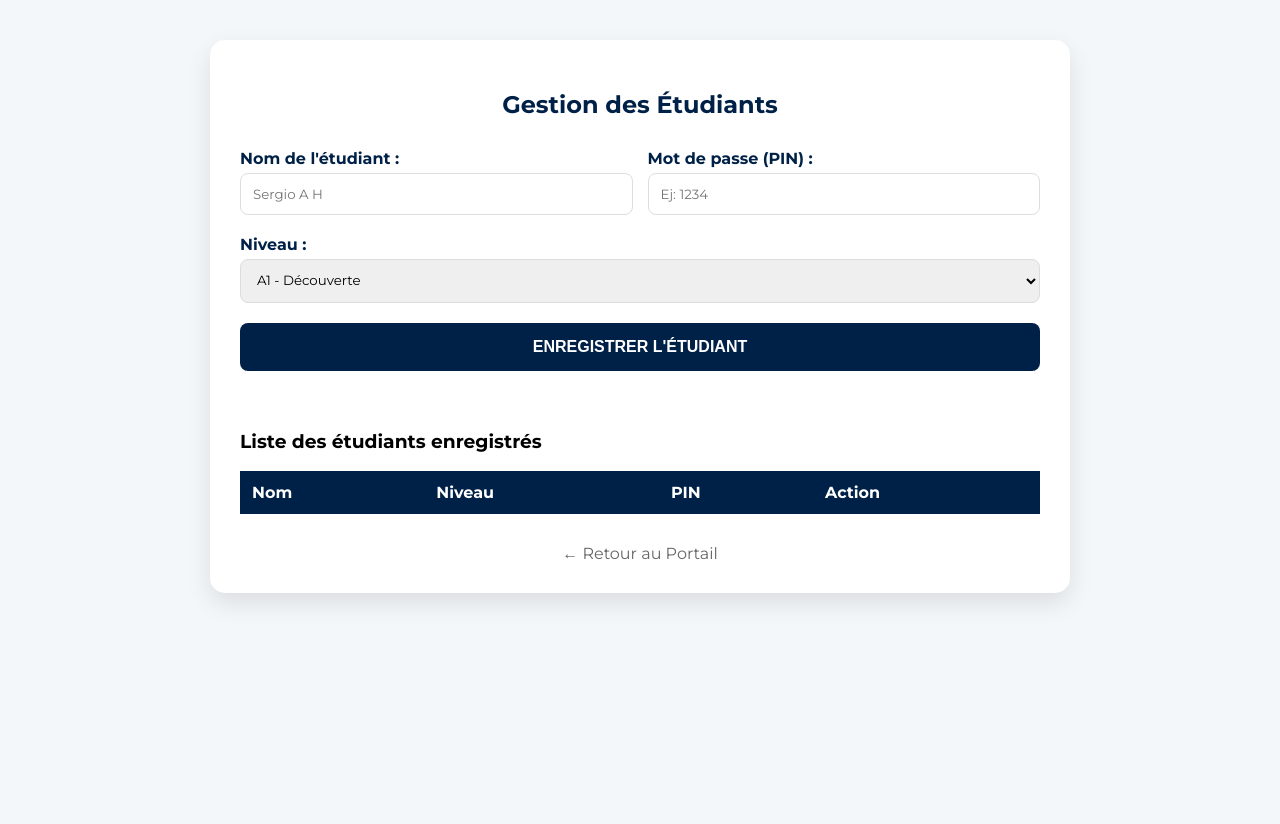
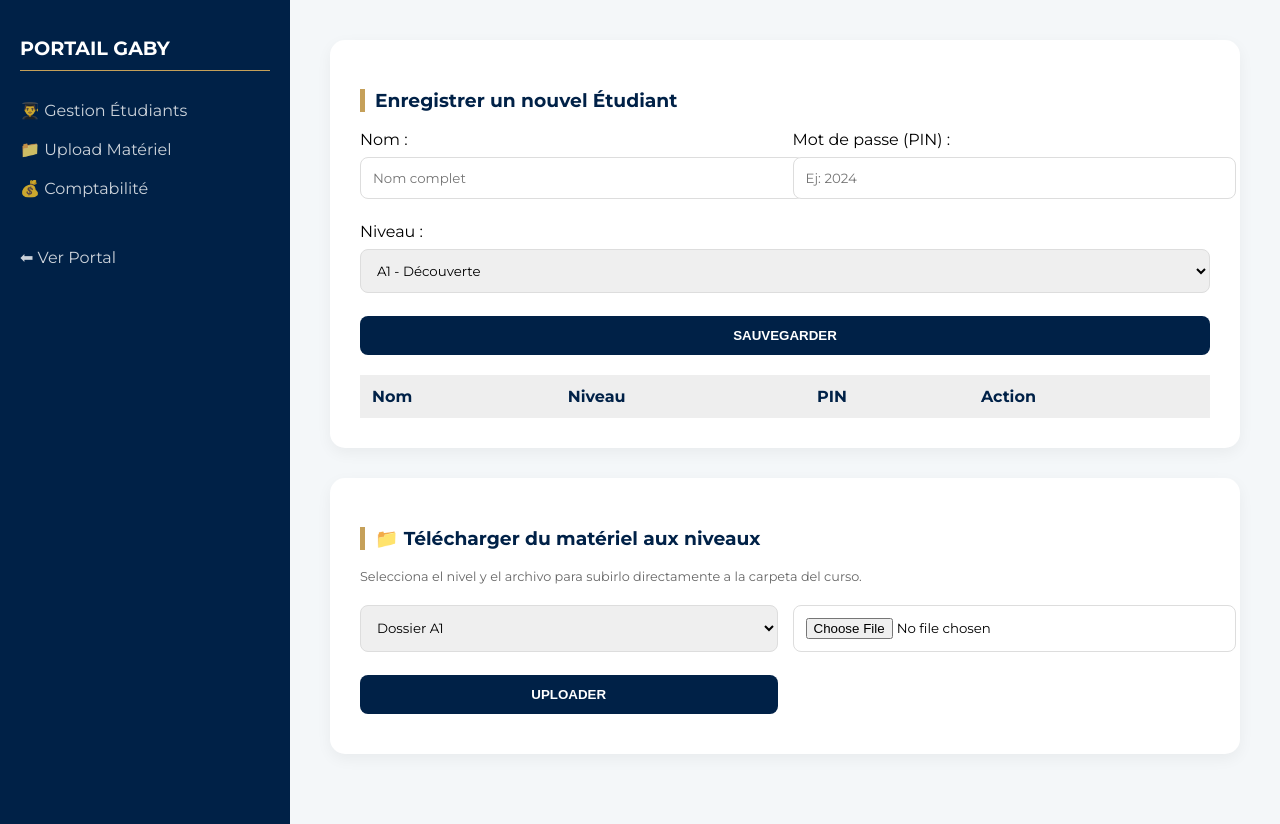
Before and after one commit to gabyesparza1429-lang/Preparacion-DELF, a plain HTML site: page admin.html in a window 1280 px wide. Before the commit the page ends 800 px from the top, so only its background shows below. Drawn offline with Linux system fonts and the light colour scheme; no server answers.

Commit message:
Update admin page title and layout styles

```diff
--- a/admin.html
+++ b/admin.html
@@ -3,49 +3,62 @@
 <head>
     <meta charset="UTF-8">
     <meta name="viewport" content="width=device-width, initial-scale=1.0">
-    <title>Admin | Objectif Réussite DELF</title>
+    <title>Admin Expert | Objectif Réussite</title>
     <link href="https://fonts.googleapis.com/css2?family=Montserrat:wght@400;700&display=swap" rel="stylesheet">
     <style>
-        :root { --oxford-blue: #002147; --gold: #C5A059; }
-        body { font-family: 'Montserrat', sans-serif; background: #f4f7f9; margin: 0; padding: 20px; }
+        :root { --oxford-blue: #002147; --gold: #C5A059; --bg: #f4f7f9; }
+        body { font-family: 'Montserrat', sans-serif; background: var(--bg); margin: 0; display: flex; }
 
-        .admin-container { max-width: 800px; margin: 20px auto; background: white; padding: 30px; border-radius: 15px; box-shadow: 0 10px 25px rgba(0,0,0,0.1); }
-        h2 { color: var(--oxford-blue); text-align: center; margin-bottom: 30px; }
+        /* Sidebar lateral para organizar tus secciones */
+        .sidebar { width: 250px; background: var(--oxford-blue); height: 100vh; color: white; padding: 20px; position: fixed; }
+        .sidebar h2 { font-size: 1.2rem; border-bottom: 1px solid var(--gold); padding-bottom: 10px; }
+        .nav-links { list-style: none; padding: 0; margin-top: 30px; }
+        .nav-links li { margin: 20px 0; cursor: pointer; opacity: 0.8; transition: 0.3s; }
+        .nav-links li:hover { opacity: 1; color: var(--gold); }
 
-        /* Formulario */
-        .form-group { display: grid; grid-template-columns: 1fr 1fr; gap: 15px; margin-bottom: 20px; }
-        label { display: block; font-weight: bold; color: var(--oxford-blue); margin-bottom: 5px; }
-        input, select { width: 100%; padding: 12px; border: 1px solid #ddd; border-radius: 8px; box-sizing: border-box; font-family: inherit; }
-        .btn-save { background: var(--oxford-blue); color: white; border: none; width: 100%; padding: 15px; border-radius: 8px; cursor: pointer; font-weight: bold; font-size: 1rem; transition: 0.3s; }
-        .btn-save:hover { background: var(--gold); }
+        .main-content { margin-left: 290px; padding: 40px; width: 100%; }
+        .section-card { background: white; padding: 30px; border-radius: 15px; box-shadow: 0 5px 15px rgba(0,0,0,0.05); margin-bottom: 30px; }
 
-        /* Tabla de Alumnos */
-        .table-container { margin-top: 40px; overflow-x: auto; }
-        table { width: 100%; border-collapse: collapse; margin-top: 10px; }
-        th { background: var(--oxford-blue); color: white; padding: 12px; text-align: left; }
+        h3 { color: var(--oxford-blue); border-left: 5px solid var(--gold); padding-left: 10px; }
+
+        /* Formulario y Tablas */
+        .grid-form { display: grid; grid-template-columns: 1fr 1fr; gap: 15px; }
+        input, select { width: 100%; padding: 12px; margin: 8px 0; border: 1px solid #ddd; border-radius: 8px; font-family: inherit; }
+        .btn { background: var(--oxford-blue); color: white; border: none; padding: 12px 20px; border-radius: 8px; cursor: pointer; font-weight: bold; transition: 0.3s; }
+        .btn:hover { background: var(--gold); }
+
+        table { width: 100%; border-collapse: collapse; margin-top: 20px; }
+        th { background: #eee; padding: 12px; text-align: left; color: var(--oxford-blue); }
         td { padding: 12px; border-bottom: 1px solid #eee; }
-        .btn-delete { background: #ff4d4d; color: white; border: none; padding: 5px 10px; border-radius: 5px; cursor: pointer; font-size: 0.8rem; }
 
-        .back-link { display: block; text-align: center; margin-top: 30px; color: #666; text-decoration: none; }
+        .btn-delete { background: #ff4d4d; color: white; border: none; padding: 5px 10px; border-radius: 5px; cursor: pointer; }
     </style>
 </head>
 <body>
 
-    <div class="admin-container">
-        <h2>Gestion des Étudiants</h2>
+    <div class="sidebar">
+        <h2>PORTAIL GABY</h2>
+        <ul class="nav-links">
+            <li onclick="location.href='#alumnos'">👨‍🎓 Gestion Étudiants</li>
+            <li onclick="location.href='#materiales'">📁 Upload Matériel</li>
+            <li onclick="location.href='contabilidad.html'">💰 Comptabilité</li>
+            <li onclick="location.href='index.html'" style="margin-top: 50px;">⬅ Ver Portal</li>
+        </ul>
+    </div>
 
-        <form id="adminForm">
-            <div class="form-group">
+    <div class="main-content">
+
+        <div id="alumnos" class="section-card">
+            <h3>Enregistrer un nouvel Étudiant</h3>
+            <form id="adminForm" class="grid-form">
                 <div>
-                    <label>Nom de l'étudiant :</label>
-                    <input type="text" id="nombreAlumno" placeholder="Sergio A H" required>
+                    <label>Nom :</label>
+                    <input type="text" id="nombreAlumno" placeholder="Nom complet" required>
                 </div>
                 <div>
                     <label>Mot de passe (PIN) :</label>
-                    <input type="text" id="passAlumno" placeholder="Ej: 1234" required>
+                    <input type="text" id="passAlumno" placeholder="Ej: 2024" required>
                 </div>
-            </div>
-            <div class="form-group">
                 <div style="grid-column: span 2;">
                     <label>Niveau :</label>
                     <select id="nivelAlumno">
@@ -56,32 +69,40 @@
                         <option value="C1">C1 - Autonome</option>
                     </select>
                 </div>
-            </div>
-            <button type="submit" class="btn-save">ENREGISTRER L'ÉTUDIANT</button>
-        </form>
+                <button type="submit" class="btn" style="grid-column: span 2;">SAUVEGARDER</button>
+            </form>
 
-        <div class="table-container">
-            <h3>Liste des étudiants enregistrés</h3>
             <table>
                 <thead>
-                    <tr>
-                        <th>Nom</th>
-                        <th>Niveau</th>
-                        <th>PIN</th>
-                        <th>Action</th>
-                    </tr>
+                    <tr><th>Nom</th><th>Niveau</th><th>PIN</th><th>Action</th></tr>
                 </thead>
-                <tbody id="listaAlumnos">
-                    </tbody>
+                <tbody id="listaAlumnos"></tbody>
             </table>
         </div>
 
-        <a href="index.html" class="back-link">← Retour au Portail</a>
+        <div id="materiales" class="section-card">
+            <h3>📁 Télécharger du matériel aux niveaux</h3>
+            <p style="font-size: 0.8rem; color: #666;">Selecciona el nivel y el archivo para subirlo directamente a la carpeta del curso.</p>
+            <div class="grid-form">
+                <select id="subirNivel">
+                    <option value="A1">Dossier A1</option>
+                    <option value="A2">Dossier A2</option>
+                    <option value="B1">Dossier B1</option>
+                    <option value="B2">Dossier B2</option>
+                    <option value="C1">Dossier C1</option>
+                </select>
+                <input type="file" id="archivoMaterial">
+                <button class="btn" onclick="subirMaterial()">UPLOADER</button>
+            </div>
+            <div id="statusUpload" style="margin-top: 10px; font-weight: bold;"></div>
+        </div>
+
     </div>
 
     <script type="module">
         import { initializeApp } from "https://www.gstatic.com/firebasejs/10.11.1/firebase-app.js";
         import { getFirestore, doc, setDoc, collection, onSnapshot, deleteDoc } from "https://www.gstatic.com/firebasejs/10.11.1/firebase-firestore.js";
+        import { getStorage, ref, uploadBytes } from "https://www.gstatic.com/firebasejs/10.11.1/firebase-storage.js";
 
         const firebaseConfig = {
             apiKey: "AIzaSyCgog8tKspHy01ZHE8Dthl9O4W6lw1a_Ec",
@@ -94,48 +115,45 @@
 
         const app = initializeApp(firebaseConfig);
         const db = getFirestore(app);
+        const storage = getStorage(app);
 
-        // Guardar Alumno
+        // --- Lógica Alumnos ---
         document.getElementById('adminForm').onsubmit = async (e) => {
             e.preventDefault();
             const nombre = document.getElementById('nombreAlumno').value;
             const clave = document.getElementById('passAlumno').value;
             const nivel = document.getElementById('nivelAlumno').value;
-
-            try {
-                await setDoc(doc(db, "Usuarios", nombre), {
-                    usuario: nombre,
-                    password: clave,
-                    nivel: nivel
-                });
-                alert("Étudiant enregistré avec succès !");
-                document.getElementById('adminForm').reset();
-            } catch (error) {
-                alert("Erreur lors de l'enregistrement.");
-            }
+            await setDoc(doc(db, "Usuarios", nombre), { usuario: nombre, password: clave, nivel: nivel });
+            document.getElementById('adminForm').reset();
+            alert("Étudiant enregistré!");
         };
 
-        // Leer y mostrar la lista en tiempo real
-        onSnapshot(collection(db, "Usuarios"), (querySnapshot) => {
+        onSnapshot(collection(db, "Usuarios"), (snap) => {
             const tbody = document.getElementById('listaAlumnos');
             tbody.innerHTML = "";
-            querySnapshot.forEach((doc) => {
+            snap.forEach((doc) => {
                 const data = doc.data();
-                const tr = document.createElement('tr');
-                tr.innerHTML = `
-                    <td>${data.usuario}</td>
-                    <td><b>${data.nivel}</b></td>
-                    <td><code>${data.password}</code></td>
-                    <td><button class="btn-delete" onclick="eliminarAlumno('${data.usuario}')">Supprimer</button></td>
-                `;
-                tbody.appendChild(tr);
+                tbody.innerHTML += `<tr><td>${data.usuario}</td><td><b>${data.nivel}</b></td><td><code>${data.password}</code></td>
+                <td><button class="btn-delete" onclick="eliminarAlumno('${data.usuario}')">❌</button></td></tr>`;
             });
         });
 
-        // Función para borrar
-        window.eliminarAlumno = async (id) => {
-            if(confirm(`Voulez-vous supprimer l'accès de ${id}?`)) {
-                await deleteDoc(doc(db, "Usuarios", id));
+        window.eliminarAlumno = async (id) => { if(confirm("Supprimer?")) await deleteDoc(doc(db, "Usuarios", id)); };
+
+        // --- Lógica Materiales ---
+        window.subirMaterial = async () => {
+            const file = document.getElementById('archivoMaterial').files[0];
+            const nivel = document.getElementById('subirNivel').value;
+            if(!file) return alert("Select a file");
+
+            const storageRef = ref(storage, `materiales/${nivel}/${file.name}`);
+            document.getElementById('statusUpload').innerText = "Téléchargement en cours...";
+
+            try {
+                await uploadBytes(storageRef, file);
+                document.getElementById('statusUpload').innerText = "✅ Succès! Le fichier est dans le dossier " + nivel;
+            } catch (e) {
+                alert("Error upload");
             }
         };
     </script>
```
